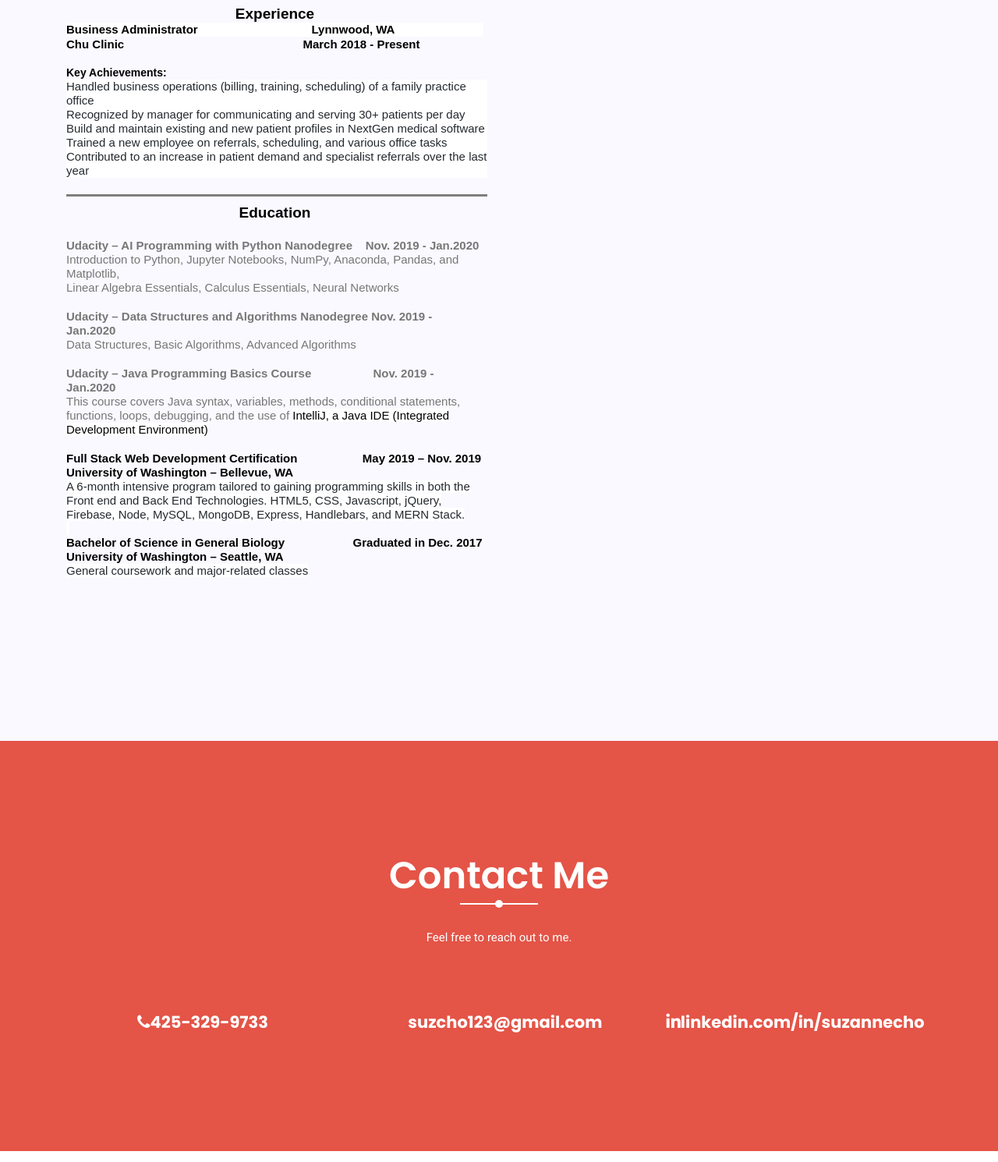
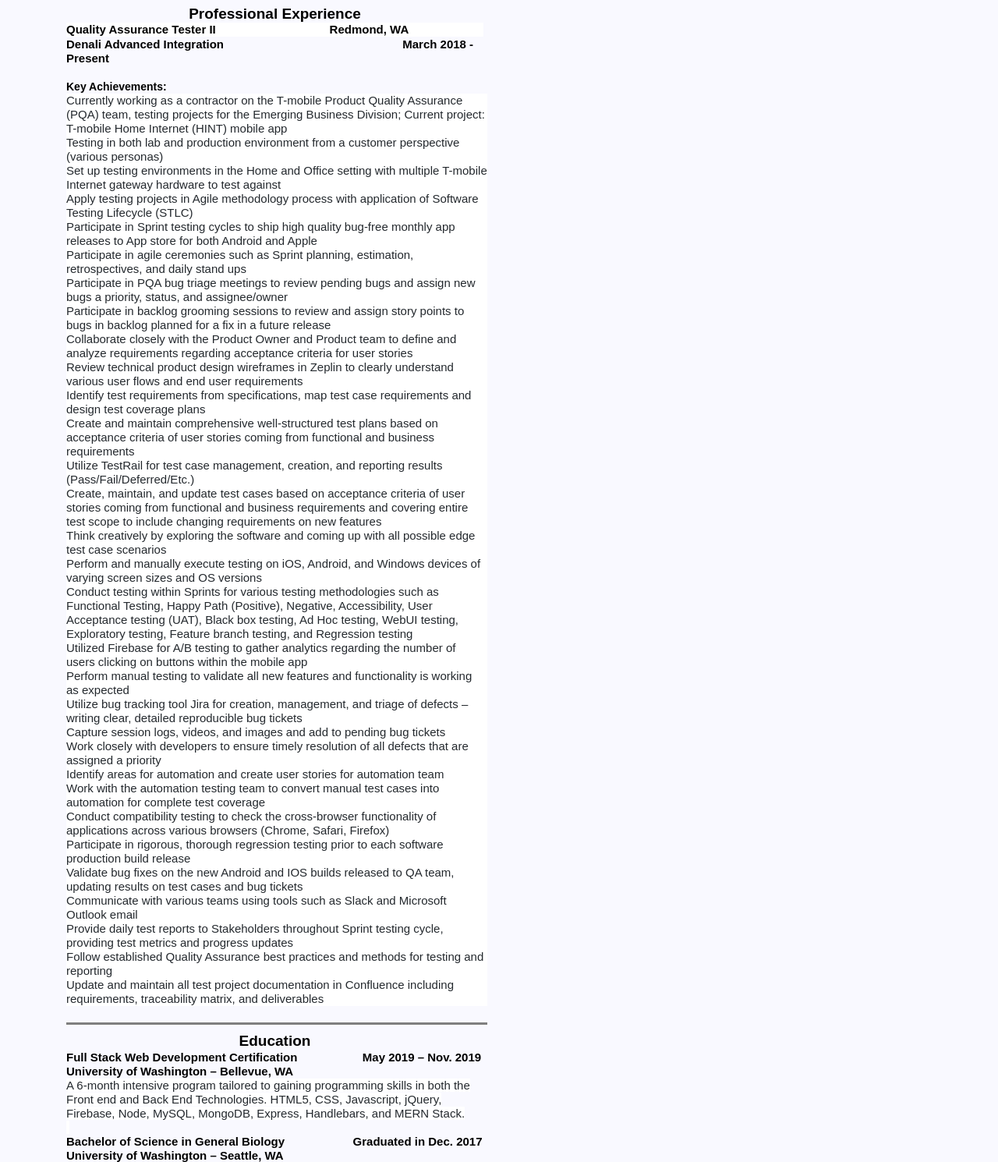
Before and after one commit to suzannecho/portfolio, a plain HTML site: page resume.html in a window 1280 px wide. Shown: the part 2541-4031 px from the top of the page at 78% size. Drawn offline with nearby package versions, Linux system fonts and the light colour scheme; some packages are replaced by stand-ins of ours; some icons are missing.

Commit message:
Update resume.html

```diff
--- a/resume.html
+++ b/resume.html
@@ -189,33 +189,48 @@
                             <div style="margin-top:0in;margin-right:0in;margin-bottom:8.0pt;margin-left:0in;line-height:107%;font-size:15px;font-family:&quot;Calibri&quot;,sans-serif;border:none;border-bottom:solid #7F7F7F 2.25pt;padding:0in 0in 1.0pt 0in;">
                               <p style="margin-bottom:.0001pt;line-height:normal;border:none;padding:0in;"><span style="font-size:16px;font-family:&quot;Avenir Next LT Pro&quot;,sans-serif;">&nbsp;</span></p>
                             </div>
-                            <p style="margin-top:0in;margin-right:0in;margin-bottom:.0001pt;margin-left:0in;line-height:normal;font-size:15px;font-family:&quot;Calibri&quot;,sans-serif;text-align:center;"><strong><span style="font-size:19px;font-family:&quot;Avenir Next LT Pro&quot;,sans-serif;color:black;">Experience</span></strong></p>
-                            <p style="margin-bottom:.0001pt;line-height:normal;background:white;"><strong><span style="font-family:&quot;Avenir Next LT Pro&quot;,sans-serif;color:black;">Business Administrator &nbsp; &nbsp; &nbsp; &nbsp; &nbsp; &nbsp; &nbsp; &nbsp; &nbsp; &nbsp; &nbsp; &nbsp; &nbsp; &nbsp; &nbsp; &nbsp; &nbsp; Lynnwood, WA</span></strong></p>
-                            <p style="margin-top:0in;margin-right:0in;margin-bottom:.0001pt;margin-left:0in;line-height:normal;font-size:15px;font-family:&quot;Calibri&quot;,sans-serif;"><strong><span style="font-family:&quot;Avenir Next LT Pro&quot;,sans-serif;color:black;">Chu Clinic <em>&nbsp; &nbsp; &nbsp; &nbsp; &nbsp; &nbsp; &nbsp; &nbsp; &nbsp; &nbsp; &nbsp; &nbsp; &nbsp; &nbsp; &nbsp; &nbsp; &nbsp; &nbsp; &nbsp; &nbsp; &nbsp; &nbsp; &nbsp; &nbsp; &nbsp; &nbsp; &nbsp;&nbsp;</em>March 2018 - Present&nbsp;</span></strong></p>
+                            <p style="margin-top:0in;margin-right:0in;margin-bottom:.0001pt;margin-left:0in;line-height:normal;font-size:15px;font-family:&quot;Calibri&quot;,sans-serif;text-align:center;"><strong><span style="font-size:19px;font-family:&quot;Avenir Next LT Pro&quot;,sans-serif;color:black;">Professional Experience</span></strong></p>
+                            <p style="margin-bottom:.0001pt;line-height:normal;background:white;"><strong><span style="font-family:&quot;Avenir Next LT Pro&quot;,sans-serif;color:black;">Quality Assurance Tester II &nbsp; &nbsp; &nbsp; &nbsp; &nbsp; &nbsp; &nbsp; &nbsp; &nbsp; &nbsp; &nbsp; &nbsp; &nbsp; &nbsp; &nbsp; &nbsp; &nbsp; Redmond, WA </span></strong></p>
+                            <p style="margin-top:0in;margin-right:0in;margin-bottom:.0001pt;margin-left:0in;line-height:normal;font-size:15px;font-family:&quot;Calibri&quot;,sans-serif;"><strong><span style="font-family:&quot;Avenir Next LT Pro&quot;,sans-serif;color:black;">Denali Advanced Integration <em>&nbsp; &nbsp; &nbsp; &nbsp; &nbsp; &nbsp; &nbsp; &nbsp; &nbsp; &nbsp; &nbsp; &nbsp; &nbsp; &nbsp; &nbsp; &nbsp; &nbsp; &nbsp; &nbsp; &nbsp; &nbsp; &nbsp; &nbsp; &nbsp; &nbsp; &nbsp; &nbsp;&nbsp;</em>March 2018 - Present&nbsp;</span></strong></p>
                             <p style="margin-top:0in;margin-right:0in;margin-bottom:.0001pt;margin-left:0in;line-height:normal;font-size:15px;font-family:&quot;Calibri&quot;,sans-serif;"><span style="font-size:16px;font-family:&quot;Avenir Next LT Pro&quot;,sans-serif;">&nbsp;</span></p>
                             <p style="margin-bottom:.0001pt;line-height:normal;"><strong><span style="font-size:14px;font-family:&quot;Avenir Next LT Pro&quot;,sans-serif;color:black;">Key Achievements:</span></strong></p>
                             <ul style="margin-bottom:0in;margin-top:0in;" type="disc">
-                              <li style="color:#24292E;margin-bottom:.0001pt;line-height:normal;background:white;"><span style="font-family:&quot;Avenir Next LT Pro&quot;,sans-serif;">Handled business operations (billing, training, scheduling) of a family practice office</span></li>
-                              <li style="color:#24292E;margin-bottom:.0001pt;line-height:normal;background:white;"><span style="font-family:&quot;Avenir Next LT Pro&quot;,sans-serif;">Recognized by manager for communicating and serving 30+ patients per day</span></li>
-                              <li style="color:#24292E;margin-bottom:.0001pt;line-height:normal;background:white;"><span style="font-family:&quot;Avenir Next LT Pro&quot;,sans-serif;">Build and maintain existing and new patient profiles in NextGen medical software</span></li>
-                              <li style="color:#24292E;margin-bottom:.0001pt;line-height:normal;background:white;"><span style="font-family:&quot;Avenir Next LT Pro&quot;,sans-serif;">Trained a new employee on referrals, scheduling, and various office tasks</span></li>
-                              <li style="color:#24292E;margin-bottom:.0001pt;line-height:normal;background:white;"><span style="font-family:&quot;Avenir Next LT Pro&quot;,sans-serif;">Contributed to an increase in patient demand and specialist referrals over the last year</span></li>
-                            </ul>
+                              <li style="color:#24292E;margin-bottom:.0001pt;line-height:normal;background:white;"><span style="font-family:&quot;Avenir Next LT Pro&quot;,sans-serif;">Currently working as a contractor on the T-mobile Product Quality Assurance (PQA) team, testing projects for the Emerging Business Division; Current project: T-mobile Home Internet (HINT) mobile app </span></li>
+                              <li style="color:#24292E;margin-bottom:.0001pt;line-height:normal;background:white;"><span style="font-family:&quot;Avenir Next LT Pro&quot;,sans-serif;">Testing in both lab and production environment from a customer perspective (various personas)</span></li>
+                              <li style="color:#24292E;margin-bottom:.0001pt;line-height:normal;background:white;"><span style="font-family:&quot;Avenir Next LT Pro&quot;,sans-serif;">Set up testing environments in the Home and Office setting with multiple T-mobile Internet gateway hardware to test against </span></li>
+                              <li style="color:#24292E;margin-bottom:.0001pt;line-height:normal;background:white;"><span style="font-family:&quot;Avenir Next LT Pro&quot;,sans-serif;">Apply testing projects in Agile methodology process with application of Software Testing Lifecycle (STLC)</span></li>
+                              <li style="color:#24292E;margin-bottom:.0001pt;line-height:normal;background:white;"><span style="font-family:&quot;Avenir Next LT Pro&quot;,sans-serif;">Participate in Sprint testing cycles to ship high quality bug-free monthly app releases to App store for both Android and Apple</span></li>
+                             <li style="color:#24292E;margin-bottom:.0001pt;line-height:normal;background:white;"><span style="font-family:&quot;Avenir Next LT Pro&quot;,sans-serif;">Participate in agile ceremonies such as Sprint planning, estimation, retrospectives, and daily stand ups</span></li>
+                              <li style="color:#24292E;margin-bottom:.0001pt;line-height:normal;background:white;"><span style="font-family:&quot;Avenir Next LT Pro&quot;,sans-serif;">Participate in PQA bug triage meetings to review pending bugs and assign new bugs a priority, status, and assignee/owner</span></li>
+                              <li style="color:#24292E;margin-bottom:.0001pt;line-height:normal;background:white;"><span style="font-family:&quot;Avenir Next LT Pro&quot;,sans-serif;">Participate in backlog grooming sessions to review and assign story points to bugs in backlog planned for a fix in a future release</span></li>
+                              <li style="color:#24292E;margin-bottom:.0001pt;line-height:normal;background:white;"><span style="font-family:&quot;Avenir Next LT Pro&quot;,sans-serif;">Collaborate closely with the Product Owner and Product team to define and analyze requirements regarding acceptance criteria for user stories </span></li>
+                              <li style="color:#24292E;margin-bottom:.0001pt;line-height:normal;background:white;"><span style="font-family:&quot;Avenir Next LT Pro&quot;,sans-serif;">Review technical product design wireframes in Zeplin to clearly understand various user flows and end user requirements</span></li>
+                              <li style="color:#24292E;margin-bottom:.0001pt;line-height:normal;background:white;"><span style="font-family:&quot;Avenir Next LT Pro&quot;,sans-serif;">Identify test requirements from specifications, map test case requirements and design test coverage plans</span></li>
+                              <li style="color:#24292E;margin-bottom:.0001pt;line-height:normal;background:white;"><span style="font-family:&quot;Avenir Next LT Pro&quot;,sans-serif;">Create and maintain comprehensive well-structured test plans based on acceptance criteria of user stories coming from functional and business requirements</span></li>
+                              <li style="color:#24292E;margin-bottom:.0001pt;line-height:normal;background:white;"><span style="font-family:&quot;Avenir Next LT Pro&quot;,sans-serif;">Utilize TestRail for test case management, creation, and reporting results (Pass/Fail/Deferred/Etc.)</span></li>
+                              <li style="color:#24292E;margin-bottom:.0001pt;line-height:normal;background:white;"><span style="font-family:&quot;Avenir Next LT Pro&quot;,sans-serif;">Create, maintain, and update test cases based on acceptance criteria of user stories coming from functional and business requirements and covering entire test scope to include changing requirements on new features </span></li>
+                              <li style="color:#24292E;margin-bottom:.0001pt;line-height:normal;background:white;"><span style="font-family:&quot;Avenir Next LT Pro&quot;,sans-serif;">Think creatively by exploring the software and coming up with all possible edge test case scenarios</span></li>
+                              <li style="color:#24292E;margin-bottom:.0001pt;line-height:normal;background:white;"><span style="font-family:&quot;Avenir Next LT Pro&quot;,sans-serif;">Perform and manually execute testing on iOS, Android, and Windows devices of varying screen sizes and OS versions</span></li>
+                              <li style="color:#24292E;margin-bottom:.0001pt;line-height:normal;background:white;"><span style="font-family:&quot;Avenir Next LT Pro&quot;,sans-serif;">Conduct testing within Sprints for various testing methodologies such as Functional Testing, Happy Path (Positive), Negative, Accessibility, User Acceptance testing (UAT), Black box testing, Ad Hoc testing, WebUI testing, Exploratory testing, Feature branch testing, and Regression testing</span></li>
+                              <li style="color:#24292E;margin-bottom:.0001pt;line-height:normal;background:white;"><span style="font-family:&quot;Avenir Next LT Pro&quot;,sans-serif;">Utilized Firebase for A/B testing to gather analytics regarding the number of users clicking on buttons within the mobile app</span></li>
+                              <li style="color:#24292E;margin-bottom:.0001pt;line-height:normal;background:white;"><span style="font-family:&quot;Avenir Next LT Pro&quot;,sans-serif;">Perform manual testing to validate all new features and functionality is working as expected</span></li>
+                              <li style="color:#24292E;margin-bottom:.0001pt;line-height:normal;background:white;"><span style="font-family:&quot;Avenir Next LT Pro&quot;,sans-serif;">Utilize bug tracking tool Jira for creation, management, and triage of defects – writing clear, detailed reproducible bug tickets</span></li>
+                              <li style="color:#24292E;margin-bottom:.0001pt;line-height:normal;background:white;"><span style="font-family:&quot;Avenir Next LT Pro&quot;,sans-serif;">Capture session logs, videos, and images and add to pending bug tickets </span></li>
+                              <li style="color:#24292E;margin-bottom:.0001pt;line-height:normal;background:white;"><span style="font-family:&quot;Avenir Next LT Pro&quot;,sans-serif;">Work closely with developers to ensure timely resolution of all defects that are assigned a priority </span></li>
+                              <li style="color:#24292E;margin-bottom:.0001pt;line-height:normal;background:white;"><span style="font-family:&quot;Avenir Next LT Pro&quot;,sans-serif;">Identify areas for automation and create user stories for automation team </span></li>
+                              <li style="color:#24292E;margin-bottom:.0001pt;line-height:normal;background:white;"><span style="font-family:&quot;Avenir Next LT Pro&quot;,sans-serif;">Work with the automation testing team to convert manual test cases into automation for complete test coverage </span></li>
+                              <li style="color:#24292E;margin-bottom:.0001pt;line-height:normal;background:white;"><span style="font-family:&quot;Avenir Next LT Pro&quot;,sans-serif;">Conduct compatibility testing to check the cross-browser functionality of applications across various browsers (Chrome, Safari, Firefox) </span></li>
+                              <li style="color:#24292E;margin-bottom:.0001pt;line-height:normal;background:white;"><span style="font-family:&quot;Avenir Next LT Pro&quot;,sans-serif;">Participate in rigorous, thorough regression testing prior to each software production build release </span></li>
+                              <li style="color:#24292E;margin-bottom:.0001pt;line-height:normal;background:white;"><span style="font-family:&quot;Avenir Next LT Pro&quot;,sans-serif;">Validate bug fixes on the new Android and IOS builds released to QA team, updating results on test cases and bug tickets </span></li>
+                              <li style="color:#24292E;margin-bottom:.0001pt;line-height:normal;background:white;"><span style="font-family:&quot;Avenir Next LT Pro&quot;,sans-serif;">Communicate with various teams using tools such as Slack and Microsoft Outlook email</span></li>
+                              <li style="color:#24292E;margin-bottom:.0001pt;line-height:normal;background:white;"><span style="font-family:&quot;Avenir Next LT Pro&quot;,sans-serif;">Provide daily test reports to Stakeholders throughout Sprint testing cycle, providing test metrics and progress updates </span></li>
+                              <li style="color:#24292E;margin-bottom:.0001pt;line-height:normal;background:white;"><span style="font-family:&quot;Avenir Next LT Pro&quot;,sans-serif;">Follow established Quality Assurance best practices and methods for testing and reporting  </span></li>
+                              <li style="color:#24292E;margin-bottom:.0001pt;line-height:normal;background:white;"><span style="font-family:&quot;Avenir Next LT Pro&quot;,sans-serif;">Update and maintain all test project documentation in Confluence including requirements, traceability matrix, and deliverables</span></li>
+		          </ul>
                             <div style="margin-top:0in;margin-right:0in;margin-bottom:8.0pt;margin-left:0in;line-height:107%;font-size:15px;font-family:&quot;Calibri&quot;,sans-serif;border:none;border-bottom:solid #7F7F7F 2.25pt;padding:0in 0in 1.0pt 0in;">
                               <p style="margin-bottom:.0001pt;line-height:normal;border:none;padding:0in;"><span style="font-size:16px;font-family:&quot;Avenir Next LT Pro&quot;,sans-serif;">&nbsp;</span></p>
                             </div>
                             <p style="margin-top:0in;margin-right:0in;margin-bottom:.0001pt;margin-left:0in;line-height:normal;font-size:15px;font-family:&quot;Calibri&quot;,sans-serif;text-align:center;"><strong><span style="font-size:19px;font-family:&quot;Avenir Next LT Pro&quot;,sans-serif;color:black;">Education</span></strong></p>
-                            <p style="margin-top:0in;margin-right:0in;margin-bottom:.0001pt;margin-left:0in;line-height:normal;font-size:15px;font-family:&quot;Calibri&quot;,sans-serif;text-align:center;"><strong><span style="font-size:18px;font-family:&quot;Avenir Next LT Pro&quot;,sans-serif;">&nbsp;</span></strong></p>
-                            <p style="margin-top:0in;margin-right:0in;margin-bottom:.0001pt;margin-left:0in;line-height:normal;font-size:15px;font-family:&quot;Calibri&quot;,sans-serif;"><strong><span style="font-family:&quot;Avenir Next LT Pro&quot;,sans-serif;">Udacity – AI Programming with Python Nanodegree &nbsp; &nbsp;Nov. 2019 - Jan.2020</span></strong></p>
-                            <p style="margin-top:0in;margin-right:0in;margin-bottom:.0001pt;margin-left:0in;line-height:normal;font-size:15px;font-family:&quot;Calibri&quot;,sans-serif;"><span style="font-family:&quot;Avenir Next LT Pro&quot;,sans-serif;">Introduction to Python, Jupyter Notebooks, NumPy, Anaconda, Pandas, and Matplotlib,</span></p>
-                            <p style="margin-top:0in;margin-right:0in;margin-bottom:.0001pt;margin-left:0in;line-height:normal;font-size:15px;font-family:&quot;Calibri&quot;,sans-serif;"><span style="font-family:&quot;Avenir Next LT Pro&quot;,sans-serif;">Linear Algebra Essentials, Calculus Essentials, Neural Networks</span></p>
-                            <p style="margin-top:0in;margin-right:0in;margin-bottom:.0001pt;margin-left:0in;line-height:normal;font-size:15px;font-family:&quot;Calibri&quot;,sans-serif;"><span style="font-size:16px;font-family:&quot;Avenir Next LT Pro&quot;,sans-serif;">&nbsp;</span></p>
-                            <p style="margin-top:0in;margin-right:0in;margin-bottom:.0001pt;margin-left:0in;line-height:normal;font-size:15px;font-family:&quot;Calibri&quot;,sans-serif;"><strong><span style="font-family:&quot;Avenir Next LT Pro&quot;,sans-serif;">Udacity – Data Structures and Algorithms Nanodegree Nov. 2019 - Jan.2020</span></strong></p>
-                            <p style="margin-top:0in;margin-right:0in;margin-bottom:.0001pt;margin-left:0in;line-height:normal;font-size:15px;font-family:&quot;Calibri&quot;,sans-serif;"><span style="font-family:&quot;Avenir Next LT Pro&quot;,sans-serif;">Data Structures, Basic Algorithms, Advanced Algorithms</span></p>
-                            <p style="margin-top:0in;margin-right:0in;margin-bottom:.0001pt;margin-left:0in;line-height:normal;font-size:15px;font-family:&quot;Calibri&quot;,sans-serif;"><span style="font-size:16px;font-family:&quot;Avenir Next LT Pro&quot;,sans-serif;">&nbsp;</span></p>
-                            <p style="margin-top:0in;margin-right:0in;margin-bottom:.0001pt;margin-left:0in;line-height:normal;font-size:15px;font-family:&quot;Calibri&quot;,sans-serif;"><strong><span style="font-family:&quot;Avenir Next LT Pro&quot;,sans-serif;">Udacity – Java Programming Basics Course &nbsp; &nbsp; &nbsp; &nbsp; &nbsp; &nbsp; &nbsp; &nbsp; &nbsp; Nov. 2019 - Jan.2020</span></strong></p>
-                            <p style="margin-top:0in;margin-right:0in;margin-bottom:.0001pt;margin-left:0in;line-height:normal;font-size:15px;font-family:&quot;Calibri&quot;,sans-serif;"><span style="font-family:&quot;Avenir Next LT Pro&quot;,sans-serif;">This course covers Java syntax, variables, methods, conditional statements, functions, loops, debugging, and the use of <span style="color:black;background:white;">IntelliJ, a Java IDE (Integrated Development Environment)</span></span></p>
-                            <p style="margin-top:0in;margin-right:0in;margin-bottom:.0001pt;margin-left:0in;line-height:normal;font-size:15px;font-family:&quot;Calibri&quot;,sans-serif;"><span style="font-size:16px;font-family:&quot;Avenir Next LT Pro&quot;,sans-serif;">&nbsp;</span></p>
                             <p style="margin-top:0in;margin-right:0in;margin-bottom:.0001pt;margin-left:0in;line-height:normal;font-size:15px;font-family:&quot;Calibri&quot;,sans-serif;"><strong><span style="font-family:&quot;Avenir Next LT Pro&quot;,sans-serif;color:black;">Full Stack Web Development Certification &nbsp; &nbsp; &nbsp; &nbsp; &nbsp; &nbsp; &nbsp; &nbsp; &nbsp; &nbsp;May 2019 – Nov. 2019</span></strong></p>
                             <p style="margin-top:0in;margin-right:0in;margin-bottom:.0001pt;margin-left:0in;line-height:normal;font-size:15px;font-family:&quot;Calibri&quot;,sans-serif;"><strong><span style="font-family:&quot;Avenir Next LT Pro&quot;,sans-serif;color:black;">University of Washington – Bellevue, WA&nbsp;</span></strong></p>
                             <p style="margin-top:0in;margin-right:0in;margin-bottom:.0001pt;margin-left:0in;line-height:normal;font-size:15px;font-family:&quot;Calibri&quot;,sans-serif;"><span style="font-family:&quot;Avenir Next LT Pro&quot;,sans-serif;color:#24292E;background:white;">A 6-month intensive program tailored to gaining programming skills in both the Front end and Back End Technologies. HTML5, CSS, Javascript, jQuery, Firebase, Node, MySQL, MongoDB, Express, Handlebars, and MERN Stack.</span></p>
```
